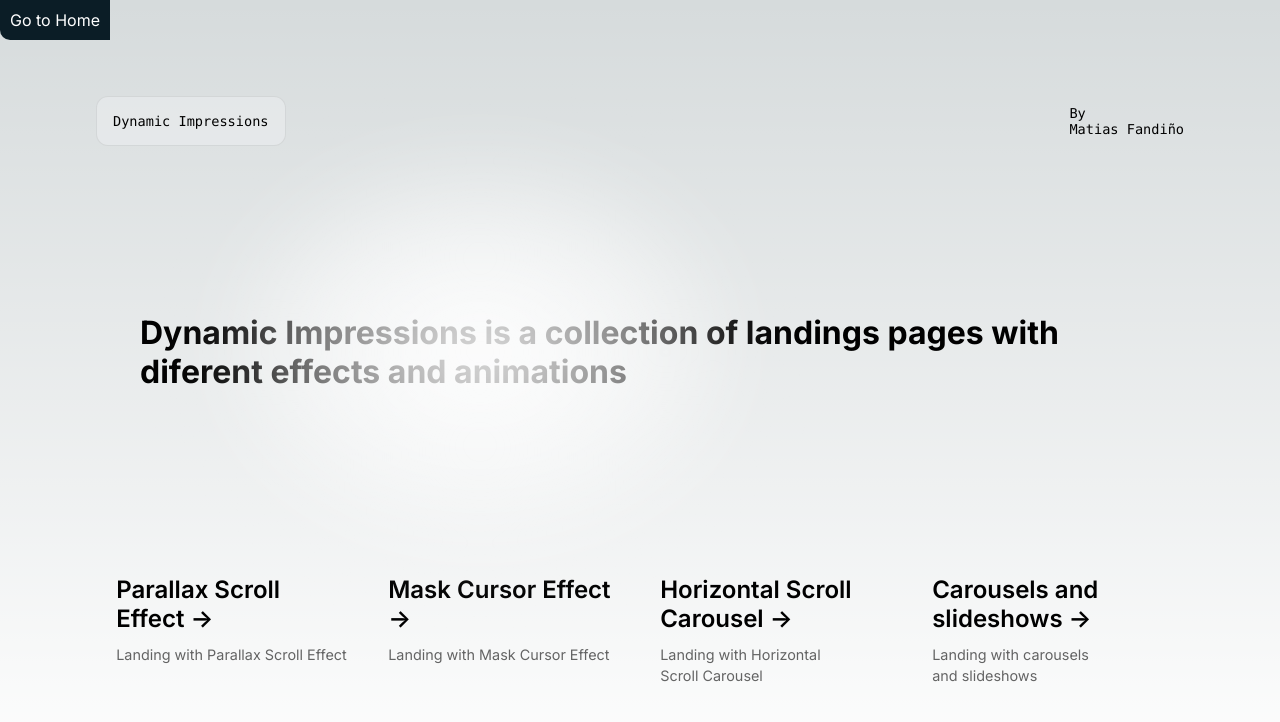
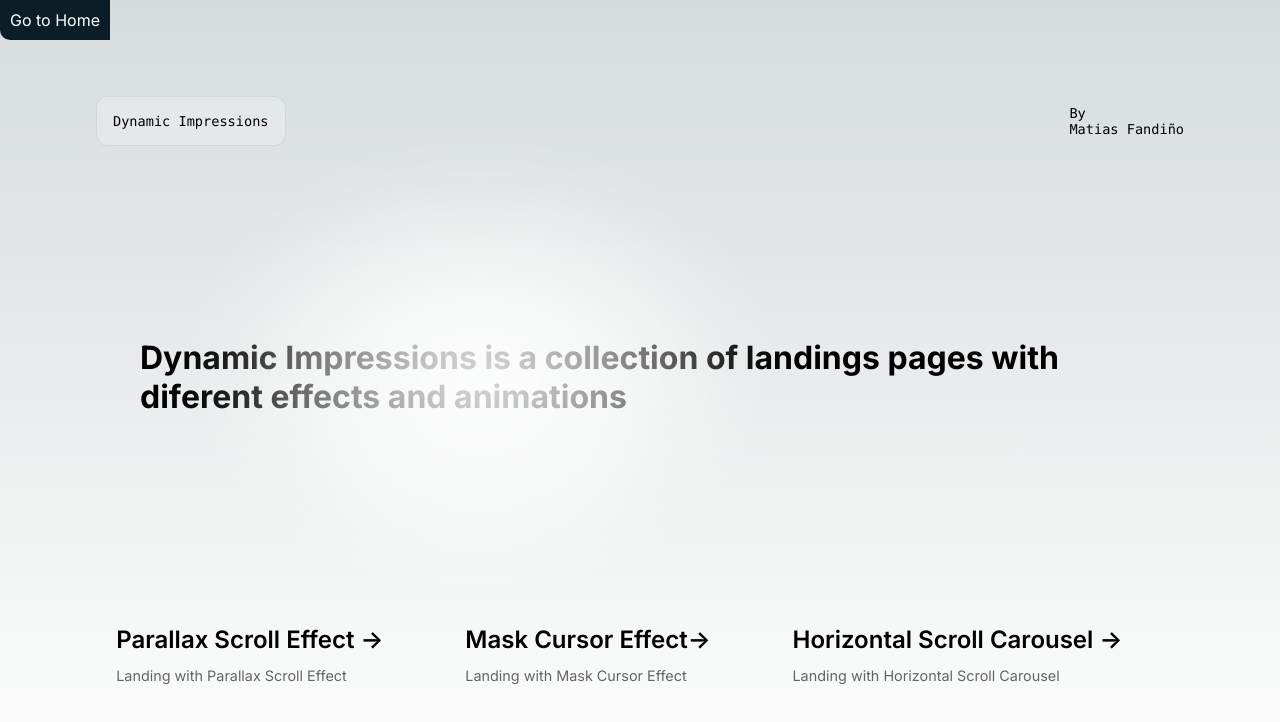
Before and after one commit to matifandy8/animations-page, a Next.js app: page / in a window 1280 px wide. Shown: the top 722 px of the page. Built offline with nearby package versions, Linux system fonts and the light colour scheme.

Commit message:
fix: grid pages

```diff
--- a/src/app/layout.tsx
+++ b/src/app/layout.tsx
@@ -5,8 +5,9 @@ import "./globals.css";
 const inter = Inter({ subsets: ["latin"] });
 
 export const metadata: Metadata = {
-  title: "Create Next App",
-  description: "Generated by create next app",
+  title: "Dynamic Impressions",
+  description:
+    "Dynamic Impressions is a collection of landings pages with diferent effects and animations",
 };
 
 export default function RootLayout({
--- a/src/app/page.module.css
+++ b/src/app/page.module.css
@@ -47,7 +47,7 @@
 
 .grid {
   display: grid;
-  grid-template-columns: repeat(4, minmax(25%, auto));
+  grid-template-columns: repeat(3, minmax(25%, auto));
   max-width: 100%;
   width: var(--max-width);
 }
--- a/src/app/page.tsx
+++ b/src/app/page.tsx
@@ -54,13 +54,6 @@ export default function Home() {
           </h2>
           <p>Landing with Horizontal Scroll Carousel</p>
         </a>
-
-        <a href="" className={styles.card} rel="noopener noreferrer">
-          <h2>
-            Carousels and slideshows <span>-&gt;</span>
-          </h2>
-          <p>Landing with carousels and slideshows</p>
-        </a>
       </div>
     </main>
   );
```
